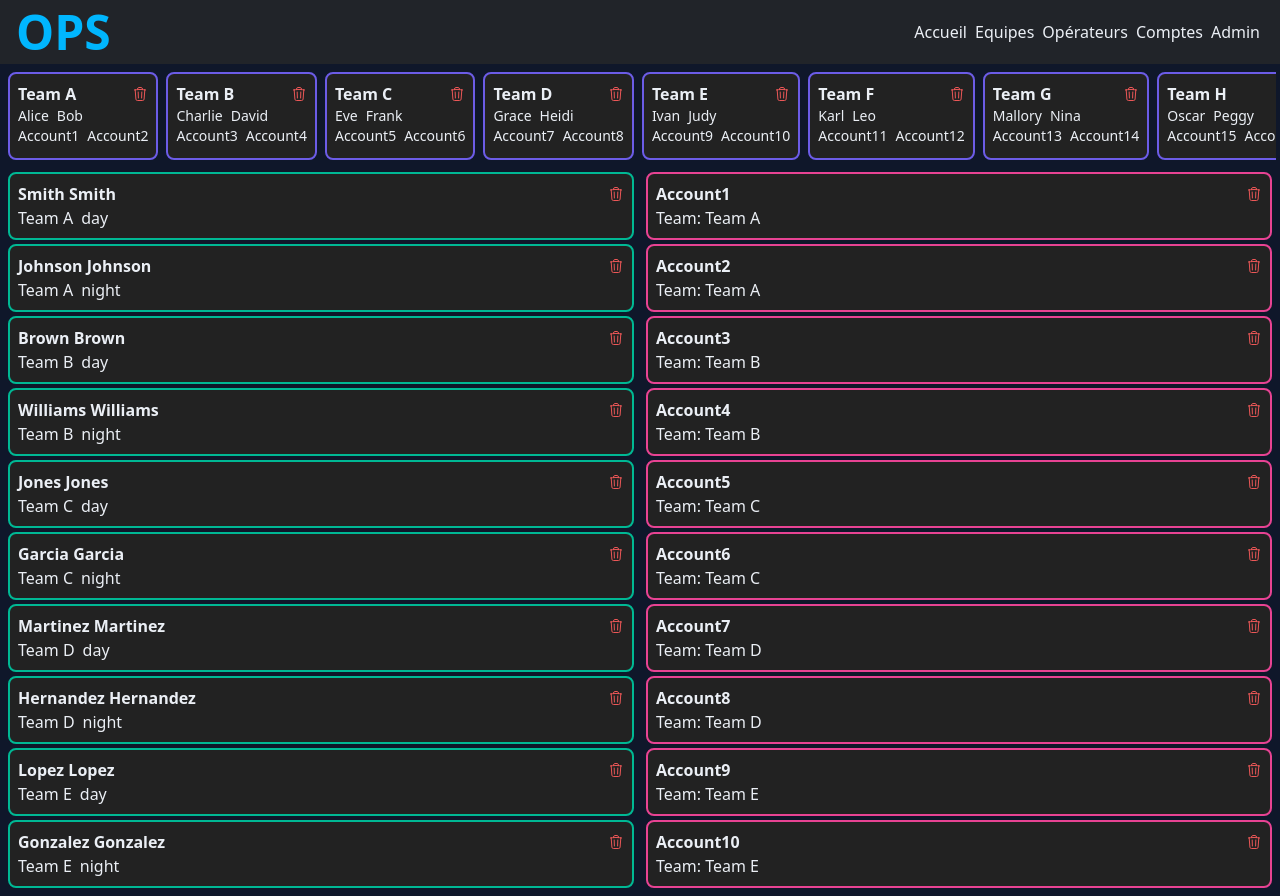
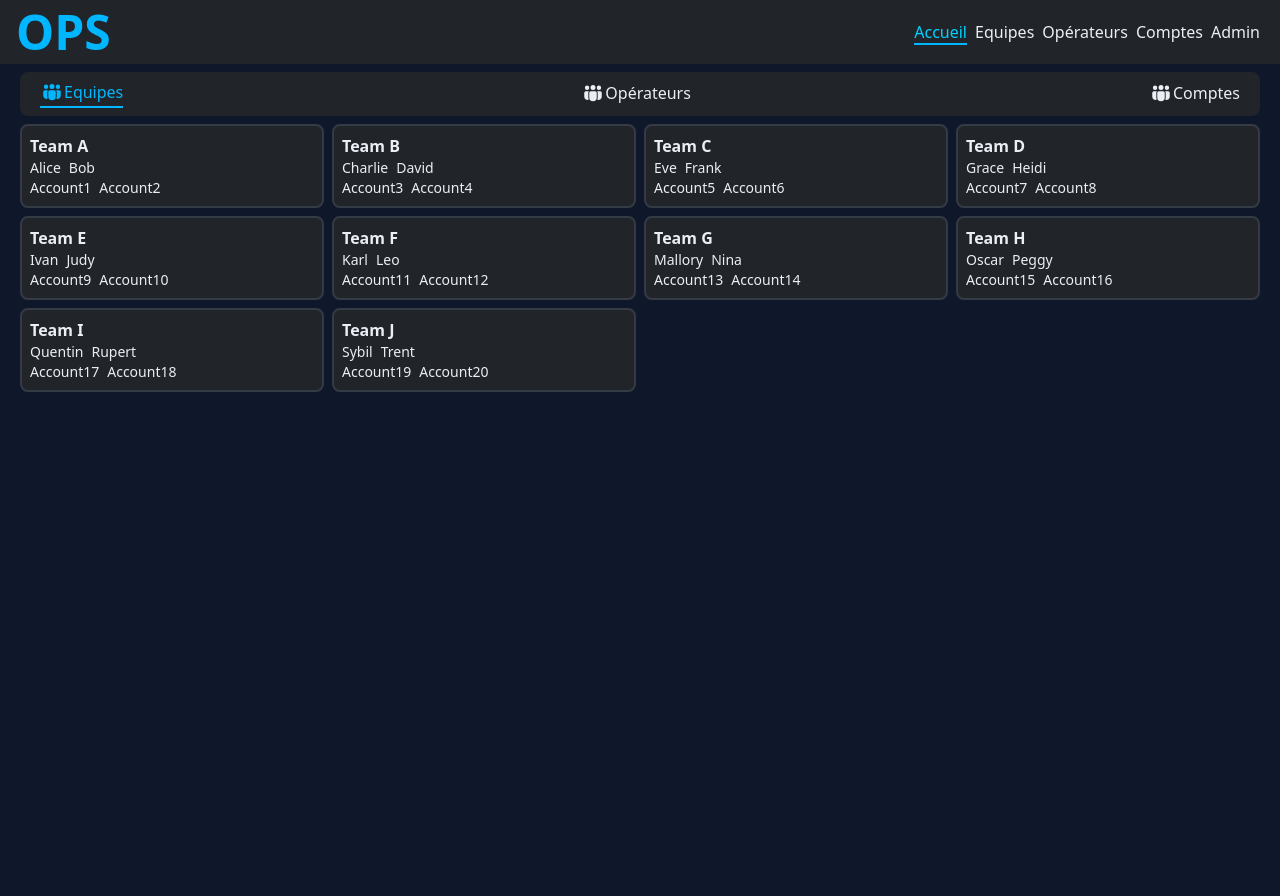
Before and after one commit to wallcreation/OPS-Front, a Vue app: page /admin in a window 1280 px wide. After the commit the page ends 800 px from the top, so only its background shows below. Built offline with nearby package versions, Linux system fonts and the light colour scheme.

Commit message:
refactor: update component styles for consistency; enhance layout in AdminDashboard and AdminLayout; adjust routing imports

```diff
--- a/src/components/AccountCard.vue
+++ b/src/components/AccountCard.vue
@@ -16,7 +16,7 @@ const props = defineProps({
 </script>
 <template>
   <div>
-    <div class="bg-[#222222] rounded-lg border-2 border-[#E84393] p-2">
+    <div class="bg-surface rounded-lg border-2 border-border hover:border-primary p-2">
       <div class="flex justify-between items-center">
           <h2 class="font-bold">{{ name }}</h2>
           <svg
--- a/src/components/OperatorCard.vue
+++ b/src/components/OperatorCard.vue
@@ -9,7 +9,7 @@ const props = defineProps({
 })
 </script>
 <template>
-  <div class="bg-[#222222] rounded border-2 border-[#00B894] p-2">
+  <div class="bg-surface rounded-lg border-2 border-border hover:border-primary-light p-2">
     <div class="flex items-center justify-between">
       <h2 class="font-bold">
         {{ lname }} <span class="hidden md:inline">{{ lname }}</span>
--- a/src/components/TeamCard.vue
+++ b/src/components/TeamCard.vue
@@ -24,7 +24,7 @@ const toteams = () => {
 }
 </script>
 <template>
-  <div class="bg-[#222222] rounded-lg border-2 border-[#6C5CE7] p-2">
+  <div class="group bg-surface rounded-lg border-2 border-border hover:border-primary p-2">
     <div class="flex items-center justify-between">
       <h2 class="font-bold">{{ name }}</h2>
       <svg
@@ -33,7 +33,7 @@ const toteams = () => {
         viewBox="0 0 24 24"
         stroke-width="1.5"
         stroke="currentColor"
-        class="size-4 text-[#EB5757]"
+        class="size-4 invisible group-hover:visible text-[#EB5757]"
       >
         <path
           stroke-linecap="round"
--- a/src/components/admin/Header.vue
+++ b/src/components/admin/Header.vue
@@ -5,10 +5,18 @@ import { RouterLink } from 'vue-router'
   <h1 class="text-5xl font-bold text-primary">OPS</h1>
   <nav>
     <RouterLink
-    to="/admin/dashboard"
-     class="mx-1 hover:border-b-2 hover:border-primary-light">
-      <span class="md:hidden"
-        ><svg xmlns="http://www.w3.org/2000/svg" width="24" height="24" viewBox="0 0 24 24" class="inline pb-1">
+      to="/admin/"
+      class="mx-1 hover:border-b-2 hover:border-primary-light"
+      active-class="text-primary-light border-b-2 border-primary"
+    >
+      <span class="md:hidden">
+        <svg
+          xmlns="http://www.w3.org/2000/svg"
+          width="24"
+          height="24"
+          viewBox="0 0 24 24"
+          class="inline pb-1"
+        >
           <path
             fill="currentColor"
             stroke="currentColor"
@@ -16,42 +24,75 @@ import { RouterLink } from 'vue-router'
             stroke-linejoin="round"
             stroke-width="2"
             d="M20 19v-8.5a1 1 0 0 0-.4-.8l-7-5.25a1 1 0 0 0-1.2 0l-7 5.25a1 1 0 0 0-.4.8V19a1 1 0 0 0 1 1h4a1 1 0 0 0 1-1v-3a1 1 0 0 1 1-1h2a1 1 0 0 1 1 1v3a1 1 0 0 0 1 1h4a1 1 0 0 0 1-1"
-          /></svg
-      ></span>
-      <span class="hidden md:inline">Accueil</span></RouterLink
+          />
+        </svg>
+      </span>
+      <span class="hidden md:inline">Accueil</span>
+    </RouterLink>
+    <RouterLink
+      to="/admin/teams"
+      class="mx-1 hover:border-b-2 hover:border-primary-light"
+      active-class="text-primary-light border-b-2 border-primary"
     >
-    <RouterLink class="mx-1 hover:border-b-2 hover:border-primary-light">
-      <span class="md:hidden"
-        ><svg xmlns="http://www.w3.org/2000/svg" width="24" height="24" viewBox="0 0 32 32" class="inline pb-1">
+      <span class="md:hidden">
+        <svg
+          xmlns="http://www.w3.org/2000/svg"
+          width="24"
+          height="24"
+          viewBox="0 0 32 32"
+          class="inline pb-1"
+        >
           <path
             fill="currentColor"
             d="M16 11a4 4 0 1 0 0-8a4 4 0 0 0 0 8m-6-3.5a3.5 3.5 0 1 1-7 0a3.5 3.5 0 0 1 7 0m19 0a3.5 3.5 0 1 1-7 0a3.5 3.5 0 0 1 7 0M9.377 13a3.98 3.98 0 0 0-.877 2.5V23c0 1.235.298 2.4.827 3.427A5 5 0 0 1 2 22v-6.5A2.5 2.5 0 0 1 4.5 13zm13.296 13.427A7.5 7.5 0 0 0 23.5 23v-7.5c0-.946-.328-1.815-.877-2.5H27.5a2.5 2.5 0 0 1 2.5 2.5V22a5 5 0 0 1-7.327 4.427M12.5 13a2.5 2.5 0 0 0-2.5 2.5V23a6 6 0 0 0 12 0v-7.5a2.5 2.5 0 0 0-2.5-2.5z"
           /></svg
       ></span>
-      <span class="hidden md:inline">Equipes</span></RouterLink
+      <span class="hidden md:inline">Equipes</span>
+    </RouterLink>
+    <RouterLink
+    to="/admin/operators"
+      class="mx-1 hover:border-b-2 hover:border-primary-light"
+      active-class="text-primary-light border-b-2 border-primary"
     >
-    <RouterLink class="mx-1 hover:border-b-2 hover:border-primary-light"
-      ><span class="md:hidden"
-        ><svg xmlns="http://www.w3.org/2000/svg" width="24" height="24" viewBox="0 0 24 24" class="inline pb-1">
+      <span class="md:hidden">
+        <svg
+          xmlns="http://www.w3.org/2000/svg"
+          width="24"
+          height="24"
+          viewBox="0 0 24 24"
+          class="inline pb-1"
+        >
           <path
             fill="currentColor"
             d="M12 12q-1.65 0-2.825-1.175T8 8t1.175-2.825T12 4t2.825 1.175T16 8t-1.175 2.825T12 12m-8 8v-2.8q0-.85.438-1.562T5.6 14.55q1.55-.775 3.15-1.162T12 13t3.25.388t3.15 1.162q.725.375 1.163 1.088T20 17.2V20z"
-          /></svg
-      ></span>
-      <span class="hidden md:inline">Opérateurs</span></RouterLink
+          />
+        </svg>
+      </span>
+      <span class="hidden md:inline">Opérateurs</span>
+    </RouterLink>
+    <RouterLink
+    to="/admin/accounts"
+      class="mx-1 hover:border-b-2 hover:border-primary-light"
+      active-class="text-primary-light border-b-2 border-primary"
     >
-    <RouterLink class="mx-1 hover:border-b-2 hover:border-primary-light">
       <span class="md:hidden"
-        ><svg xmlns="http://www.w3.org/2000/svg" width="24" height="24" viewBox="0 0 24 24" class="inline pb-1">
+        ><svg
+          xmlns="http://www.w3.org/2000/svg"
+          width="24"
+          height="24"
+          viewBox="0 0 24 24"
+          class="inline pb-1"
+        >
           <path
             fill="currentColor"
             d="M10 2h4a2 2 0 0 1 2 2v2h4a2 2 0 0 1 2 2v11a2 2 0 0 1-2 2H4a2 2 0 0 1-2-2V8c0-1.11.89-2 2-2h4V4c0-1.11.89-2 2-2m4 4V4h-4v2z"
-          /></svg>
+          />
+        </svg>
       </span>
-        <span class="hidden md:inline">Comptes</span>
+      <span class="hidden md:inline">Comptes</span>
     </RouterLink>
-    <RouterLink class="mx-1 hover:border-b-2 hover:border-primary-light"
-      ><span>Admin</span></RouterLink
-    >
+    <RouterLink to="/admin/logout" class="mx-1 hover:border-b-2 hover:border-primary-light">
+      <span>Admin</span>
+    </RouterLink>
   </nav>
 </template>
--- a/src/layouts/AdminLayout.vue
+++ b/src/layouts/AdminLayout.vue
@@ -6,7 +6,7 @@ import Header from '@/components/admin/Header.vue'
   <header class="w-screen bg-surface px-4 py-2 flex items-center justify-between text-text">
     <Header />
   </header>
-  <main class="h-full text-text">
+  <main class="h-full mx-5 text-text">
     <RouterView />
   </main>
 </template>
--- a/src/router/index.js
+++ b/src/router/index.js
@@ -3,7 +3,7 @@ import { createRouter, createWebHistory } from 'vue-router'
 import AdminLayout from '@/layouts/AdminLayout.vue'
 import OperatorLayout from '@/layouts/OperatorLayout.vue'
 // views
-import AdminDashboard from '@/components/AdminDashboard.vue'
+import AdminDashboard from '@/views/AdminDashboard.vue'
 import LoginView from '@/views/LoginView.vue'
 
 const router = createRouter({
--- a/src/views/AdminDashboard.vue
+++ b/src/views/AdminDashboard.vue
@@ -1,5 +1,8 @@
 <script setup>
 import { ref } from 'vue'
+import TeamCard from '@/components/TeamCard.vue'
+import OperatorCard from '@/components/OperatorCard.vue'
+import AccountCard from '@/components/AccountCard.vue'
 const teams = ref([
   { id: 1, name: 'Team A', operators: ['Alice', 'Bob'], accounts: ['Account1', 'Account2'] },
   { id: 2, name: 'Team B', operators: ['Charlie', 'David'], accounts: ['Account3', 'Account4'] },
@@ -36,12 +39,103 @@ const accounts = ref([
   { id: 9, name: 'Account9', team: 'Team E' },
   { id: 10, name: 'Account10', team: 'Team E' },
 ])
-const switcher = ref(0)
+const switcher = ref(1)
 </script>
 <template>
-    <div>
-        <button>Equipes</button>
-        <button>Opérateurs</button>
-        <button>Comptes</button>
+  <div class="flex items-center justify-between px-5 py-2 mt-2 mb-2 bg-surface rounded-lg">
+    <button
+    class="hover:border-b-2 hover:border-primary"
+      :class="[switcher === 1 ? 'text-primary border-b-2 border-primary' : '']"
+      @click="switcher = 1"
+    >
+      <span>
+        <svg
+          xmlns="http://www.w3.org/2000/svg"
+          width="24"
+          height="24"
+          viewBox="0 0 32 32"
+          class="inline pb-1"
+        >
+          <path
+            fill="currentColor"
+            d="M16 11a4 4 0 1 0 0-8a4 4 0 0 0 0 8m-6-3.5a3.5 3.5 0 1 1-7 0a3.5 3.5 0 0 1 7 0m19 0a3.5 3.5 0 1 1-7 0a3.5 3.5 0 0 1 7 0M9.377 13a3.98 3.98 0 0 0-.877 2.5V23c0 1.235.298 2.4.827 3.427A5 5 0 0 1 2 22v-6.5A2.5 2.5 0 0 1 4.5 13zm13.296 13.427A7.5 7.5 0 0 0 23.5 23v-7.5c0-.946-.328-1.815-.877-2.5H27.5a2.5 2.5 0 0 1 2.5 2.5V22a5 5 0 0 1-7.327 4.427M12.5 13a2.5 2.5 0 0 0-2.5 2.5V23a6 6 0 0 0 12 0v-7.5a2.5 2.5 0 0 0-2.5-2.5z"
+          />
+        </svg>
+      </span>
+      <span class="hidden md:inline">Equipes</span>
+    </button>
+    <button
+    class="hover:border-b-2 hover:border-primary"
+      :class="[switcher === 2 ? 'text-primary border-b-2 border-primary' : '']"
+      @click="switcher = 2"
+    >
+      <span>
+        <svg
+          xmlns="http://www.w3.org/2000/svg"
+          width="24"
+          height="24"
+          viewBox="0 0 32 32"
+          class="inline pb-1"
+        >
+          <path
+            fill="currentColor"
+            d="M16 11a4 4 0 1 0 0-8a4 4 0 0 0 0 8m-6-3.5a3.5 3.5 0 1 1-7 0a3.5 3.5 0 0 1 7 0m19 0a3.5 3.5 0 1 1-7 0a3.5 3.5 0 0 1 7 0M9.377 13a3.98 3.98 0 0 0-.877 2.5V23c0 1.235.298 2.4.827 3.427A5 5 0 0 1 2 22v-6.5A2.5 2.5 0 0 1 4.5 13zm13.296 13.427A7.5 7.5 0 0 0 23.5 23v-7.5c0-.946-.328-1.815-.877-2.5H27.5a2.5 2.5 0 0 1 2.5 2.5V22a5 5 0 0 1-7.327 4.427M12.5 13a2.5 2.5 0 0 0-2.5 2.5V23a6 6 0 0 0 12 0v-7.5a2.5 2.5 0 0 0-2.5-2.5z"
+          />
+        </svg>
+      </span>
+      <span class="hidden md:inline">Opérateurs</span>
+    </button>
+    <button
+    class="hover:border-b-2 hover:border-primary"
+      :class="[switcher === 3 ? 'text-primary border-b-2 border-primary' : '']"
+      @click="switcher = 3"
+    >
+      <span
+        ><svg
+          xmlns="http://www.w3.org/2000/svg"
+          width="24"
+          height="24"
+          viewBox="0 0 32 32"
+          class="inline pb-1"
+        >
+          <path
+            fill="currentColor"
+            d="M16 11a4 4 0 1 0 0-8a4 4 0 0 0 0 8m-6-3.5a3.5 3.5 0 1 1-7 0a3.5 3.5 0 0 1 7 0m19 0a3.5 3.5 0 1 1-7 0a3.5 3.5 0 0 1 7 0M9.377 13a3.98 3.98 0 0 0-.877 2.5V23c0 1.235.298 2.4.827 3.427A5 5 0 0 1 2 22v-6.5A2.5 2.5 0 0 1 4.5 13zm13.296 13.427A7.5 7.5 0 0 0 23.5 23v-7.5c0-.946-.328-1.815-.877-2.5H27.5a2.5 2.5 0 0 1 2.5 2.5V22a5 5 0 0 1-7.327 4.427M12.5 13a2.5 2.5 0 0 0-2.5 2.5V23a6 6 0 0 0 12 0v-7.5a2.5 2.5 0 0 0-2.5-2.5z"
+          /></svg
+      ></span>
+      <span class="hidden md:inline">Comptes</span>
+    </button>
+  </div>
+  <div class="">
+    <div v-if="switcher === 1" class="grid gap-2 grid-cols-2 md:grid-cols-3 lg:grid-cols-4">
+      <TeamCard
+        v-for="team in teams"
+        :key="team.id"
+        :id="team.id"
+        :name="team.name"
+        :operators="team.operators"
+        :accounts="team.accounts"
+      />
     </div>
+    <div v-if="switcher === 2" class="grid gap-2 grid-cols-2 md:grid-cols-3 lg:grid-cols-4">
+      <OperatorCard
+        v-for="operator in operators"
+        :key="operator.id"
+        :id="operator.id"
+        :fname="operator.fname"
+        :lname="operator.lname"
+        :team="operator.team"
+        :workat="operator.workat"
+      />
+    </div>
+    <div v-if="switcher === 3" class="grid gap-2 grid-cols-2 md:grid-cols-3 lg:grid-cols-4">
+      <AccountCard
+        v-for="account in accounts"
+        :key="account.id"
+        :id="account.id"
+        :name="account.name"
+        :team="account.team"
+      />
+    </div>
+  </div>
 </template>
--- /dev/null
+++ b/src/views/TeamInfo.vue
@@ -0,0 +1,2 @@
+<script setup></script>
+<template></template>
```
